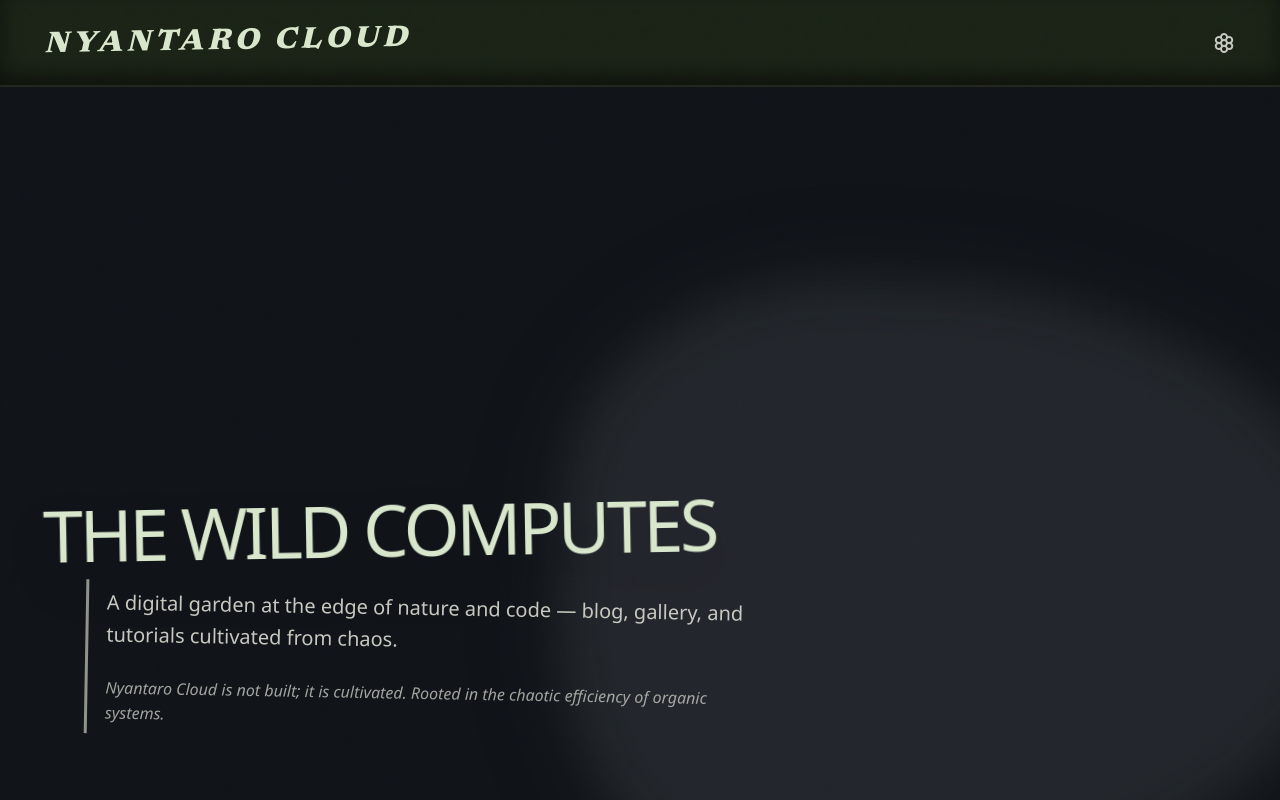
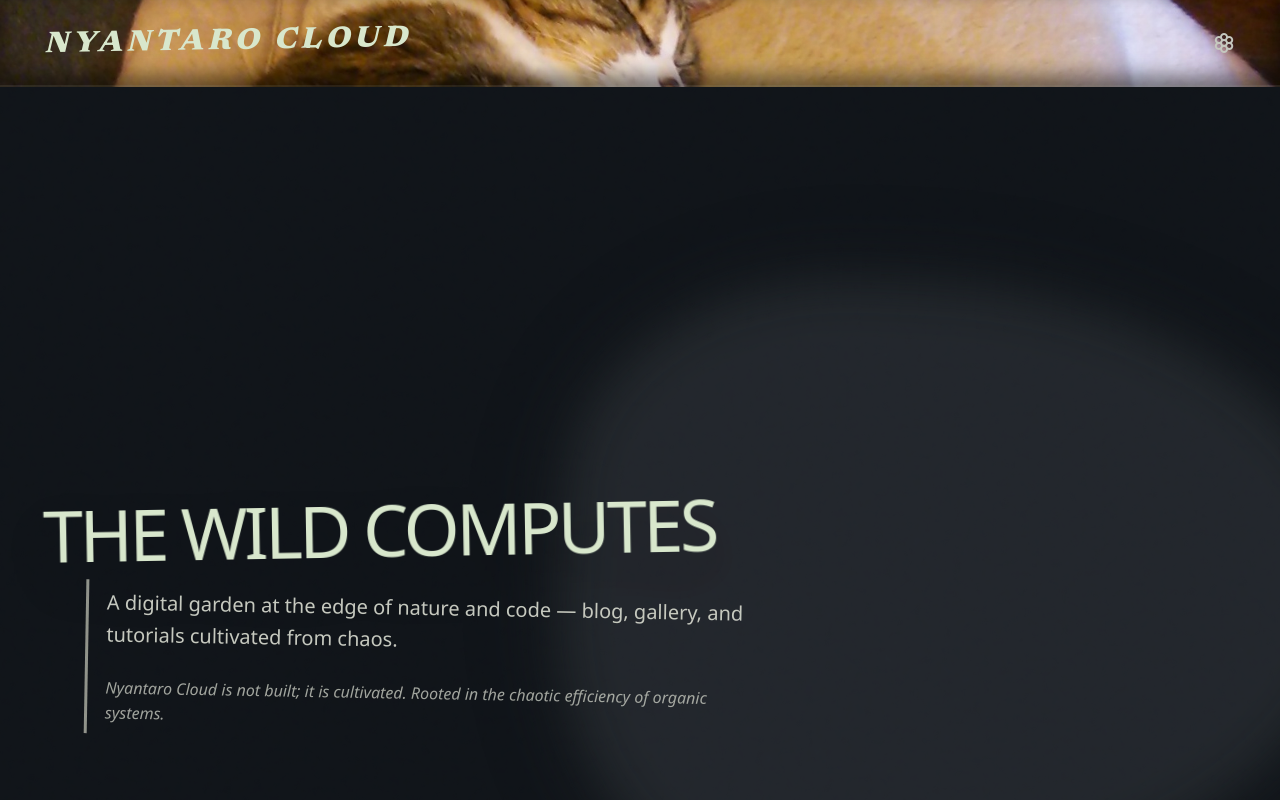
Before and after one commit to RyuNyan-Taro/nyantaro_cloud_web, a Next.js app: page / in a window 1280 px wide. Shown: the top 800 px of the page. Built offline with nearby package versions, Linux system fonts and the light colour scheme.

Commit message:
modify header background

```diff
--- a/src/components/Header.css
+++ b/src/components/Header.css
@@ -1,6 +1,9 @@
 .header-section {
   width: 100%;
-  background-color: #1a2316;
+  background-image: url('/top.jpg');
+  background-size: cover;
+  background-position: center 10%;
+  background-repeat: no-repeat;
   backdrop-filter: blur(12px);
   border-bottom: 2px solid rgba(41, 43, 38, 0.5);
   box-shadow: inset 0 -10px 20px rgba(0, 0, 0, 0.5);
```
